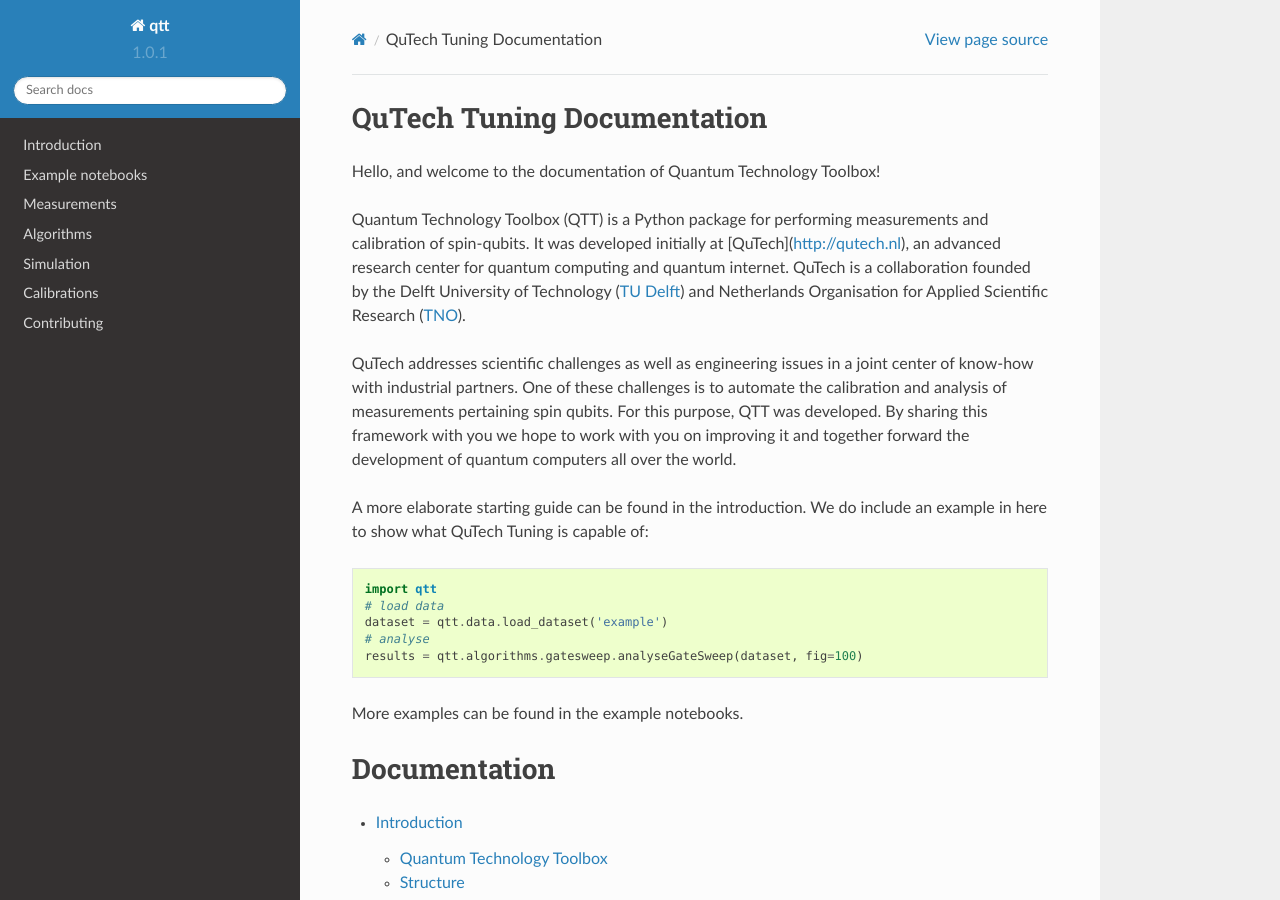
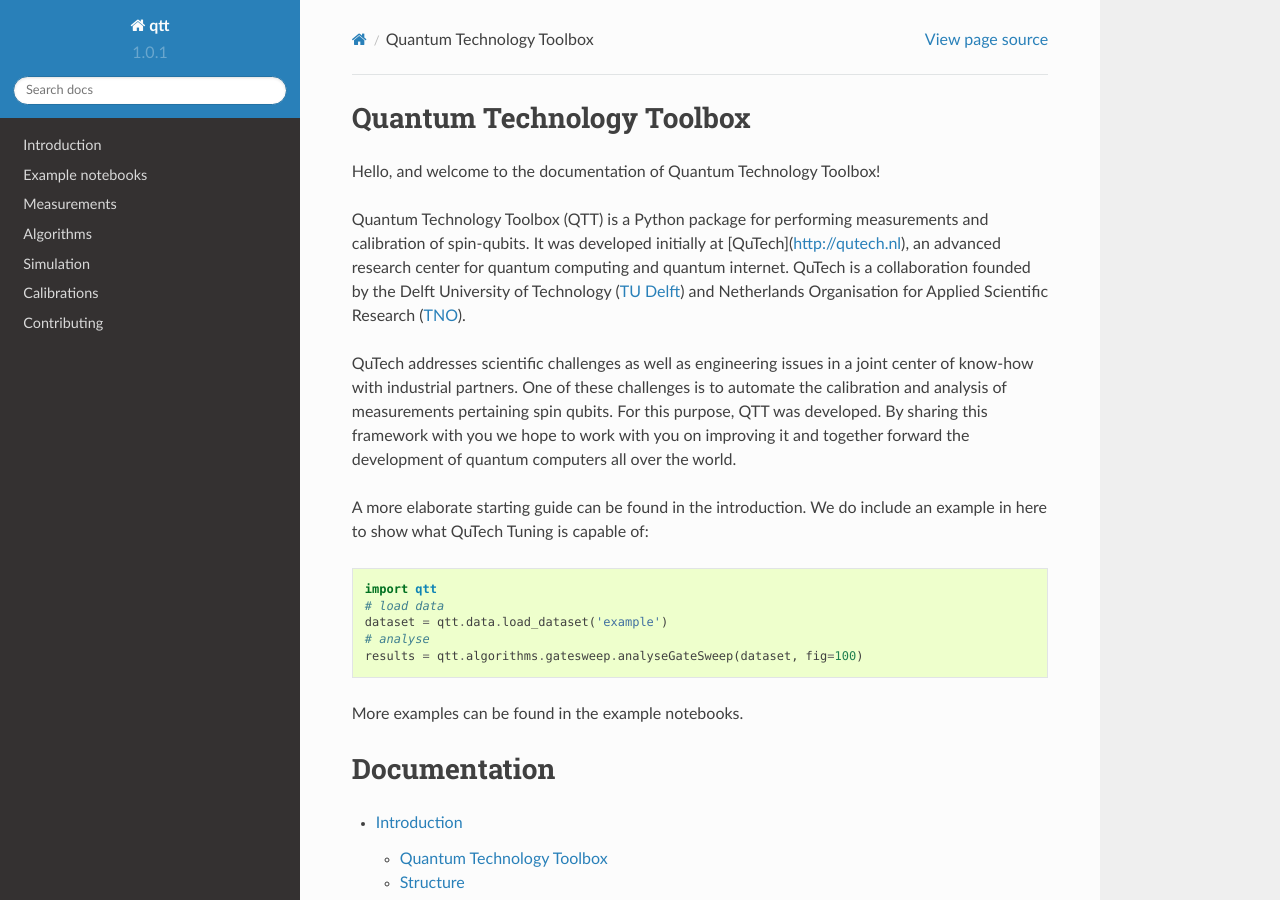
Before and after one commit to QuTech-Delft/qtt, a Sphinx documentation site: the page built from docs/index.rst, in a window 1280 px wide and 900 px high. Built offline with Sphinx 7.4.7 and the Read the Docs theme 2.0.0, drawn with Linux system fonts in a browser that asks for light colours; pages that are not in the unit, such as notebooks, are missing from menus.

Commit message:
fix naming

```diff
--- a/docs/index.rst
+++ b/docs/index.rst
@@ -3,8 +3,8 @@
    You can adapt this file completely to your liking, but it should at least
    contain the root `toctree` directive.
 
-QuTech Tuning Documentation
-===============================
+Quantum Technology Toolbox
+==========================
 
 
 .. toctree::
```
